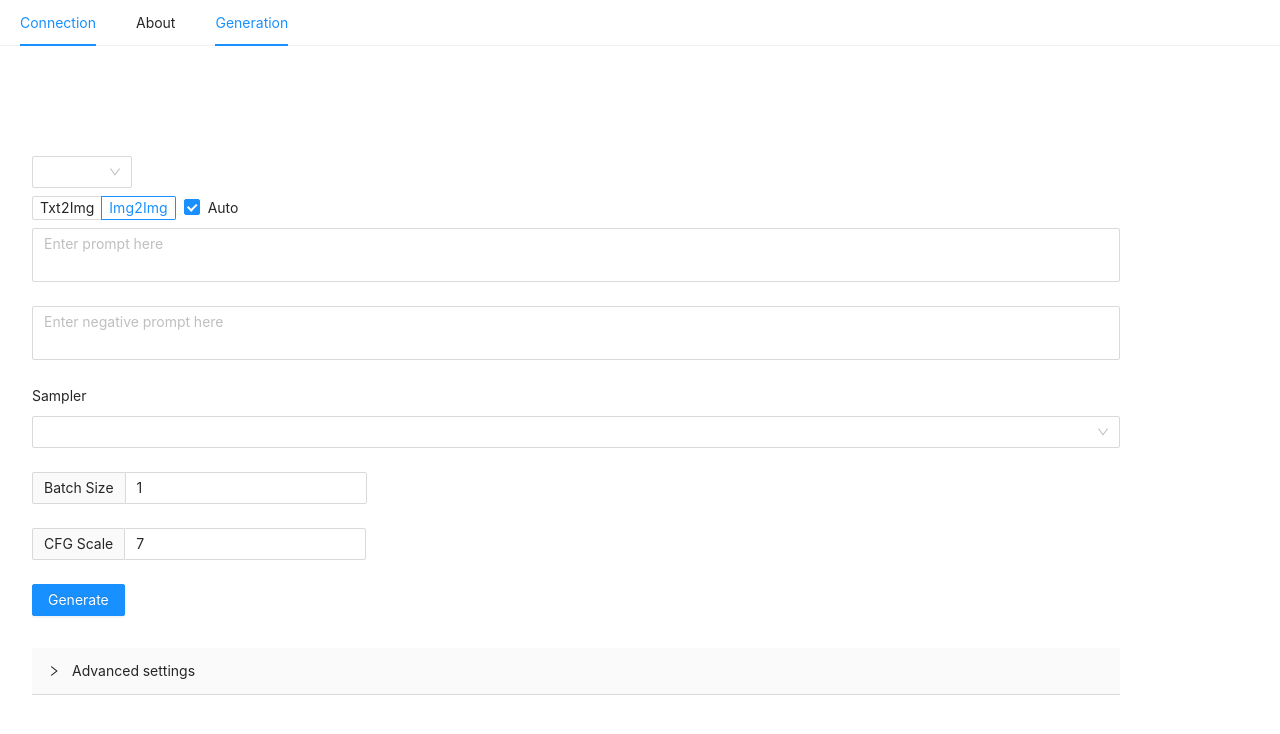
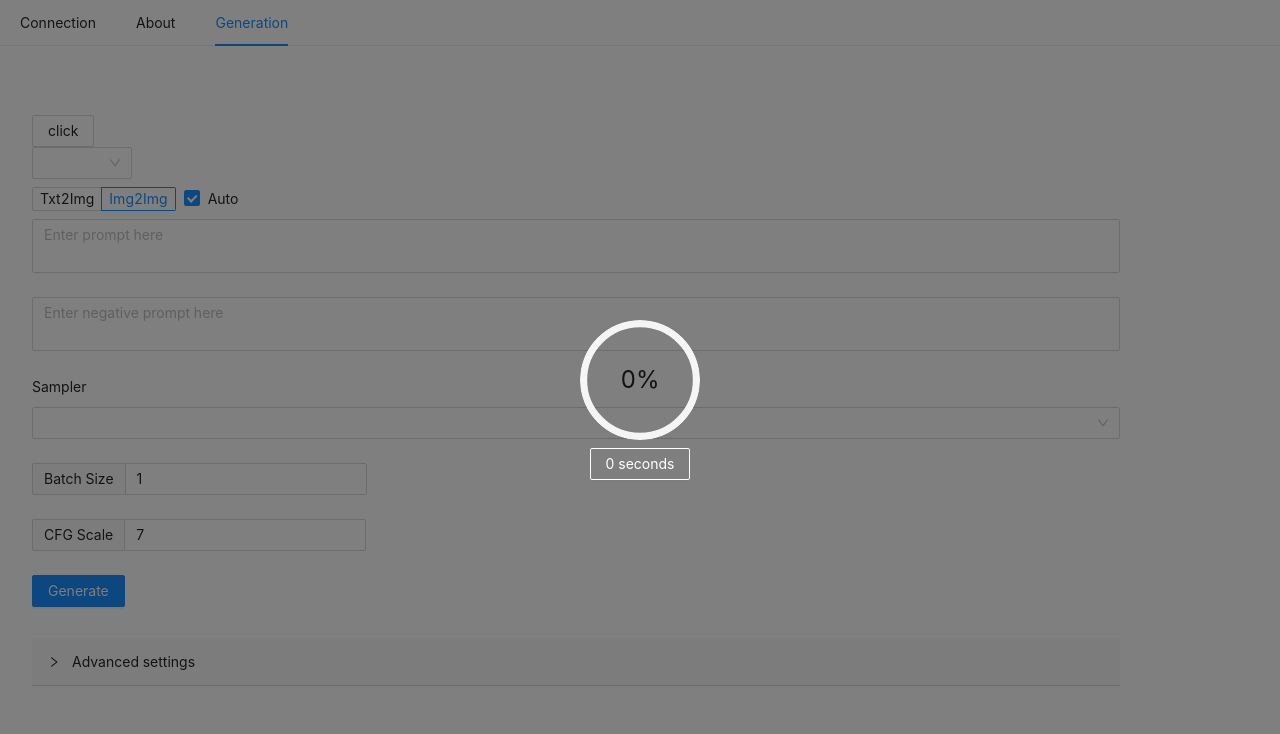
Before and after one commit to huchenlei/stable-diffusion-ps-pea, a Vue app: page /generation in a window 1280 px wide. Shown: the top 734 px of the page. Built offline with nearby package versions, Linux system fonts and the light colour scheme.

Commit message:
:construction: Add progress display

```diff
--- /dev/null
+++ b/src/components/GenerationProgress.vue
@@ -0,0 +1,98 @@
+<script lang="ts">
+import { ref, watch } from 'vue';
+import { useA1111ContextStore } from '@/stores/a1111ContextStore';
+import type { IProgress } from '@/Automatic1111';
+
+export default {
+    name: 'GenerationProgress',
+    props: {
+        active: {
+            type: Boolean,
+            required: true,
+        },
+    },
+    emits: ['update:active'],
+    setup(props, { emit }) {
+        const context = useA1111ContextStore().a1111Context;
+        const progress = ref(0);
+        const eta = ref(0);
+
+        function reset() {
+            progress.value = 0;
+            eta.value = 0;
+        }
+
+        function trackProgress() {
+            return new Promise((resolve, reject) => {
+                let started = false;
+
+                const taskId = setInterval(async () => {
+                    try {
+                        const response = await fetch(`${context.apiURL}/progress`);
+                        const p = await response.json() as IProgress;
+
+                        console.debug(p);
+
+                        if (!started && p.progress === 0)
+                            return;
+
+                        if (p.progress > 0) {
+                            progress.value = p.progress;
+                            eta.value = p.eta_relative;
+                            started = true;
+                        }
+
+                        if (p.progress === 0 || !props.active) {
+                            clearInterval(taskId);
+                            reset();
+                            resolve(true);
+                        }
+                    } catch (e) {
+                        clearInterval(taskId);
+                        reset();
+                        reject(false);
+                    }
+                }, 200);
+            });
+        }
+
+        watch(() => props.active, async (newValue, oldValue) => {
+            if (!oldValue && newValue) {
+                await trackProgress();
+                emit('update:active', false);
+            }
+        });
+
+        return {
+            progress,
+            eta,
+        };
+    },
+};
+</script>
+
+<template>
+    <a-space class="modal-container" v-if="true">
+        <a-progress type="circle" :percent="(progress * 100).toFixed(0)"></a-progress>
+        <a-button :ghost="true">
+            {{ (Math.abs(eta)).toFixed(0) }} seconds
+        </a-button>
+    </a-space>
+</template>
+
+<style scoped>
+.modal-container {
+    position: fixed;
+    top: 0;
+    left: 0;
+    width: 100vw;
+    height: 100vh;
+    display: flex;
+    align-items: center;
+    justify-content: center;
+    flex-direction: column;
+    background: rgba(0, 0, 0, 0.5);
+    /* Dark semi-transparent background */
+    z-index: 1000;
+}
+</style>
--- a/src/views/GenerationView.vue
+++ b/src/views/GenerationView.vue
@@ -15,9 +15,11 @@ import PayloadRadio from '@/components/PayloadRadio.vue';
 import Img2ImgPayloadDisplay from '@/components/Img2ImgPayloadDisplay.vue';
 import Txt2ImgPayloadDisplay from '@/components/Txt2ImgPayloadDisplay.vue';
 import ResultImagesPicker from '@/components/ResultImagesPicker.vue';
+import GenerationProgress from '@/components/GenerationProgress.vue';
 
 const generationMode = ref(GenerationMode.Img2Img);
 const autoGenerationMode = ref(true);
+const generationActive = ref(false);
 const left = ref(0);
 const top = ref(0);
 
@@ -86,6 +88,9 @@ async function generate() {
 
 </script>
 <template>
+  <GenerationProgress v-model:active="generationActive"></GenerationProgress>
+  <a-button @click="generationActive = true">click</a-button>
+
   <a-space direction="vertical">
     <SDModelSelection :models="context.sdModels" :activeModelName="context.options.sd_model_checkpoint"
       @change="(value: string) => context.options.sd_model_checkpoint = value">
```
Also changed, not shown: src/Automatic1111.ts (+20 -0 lines).
